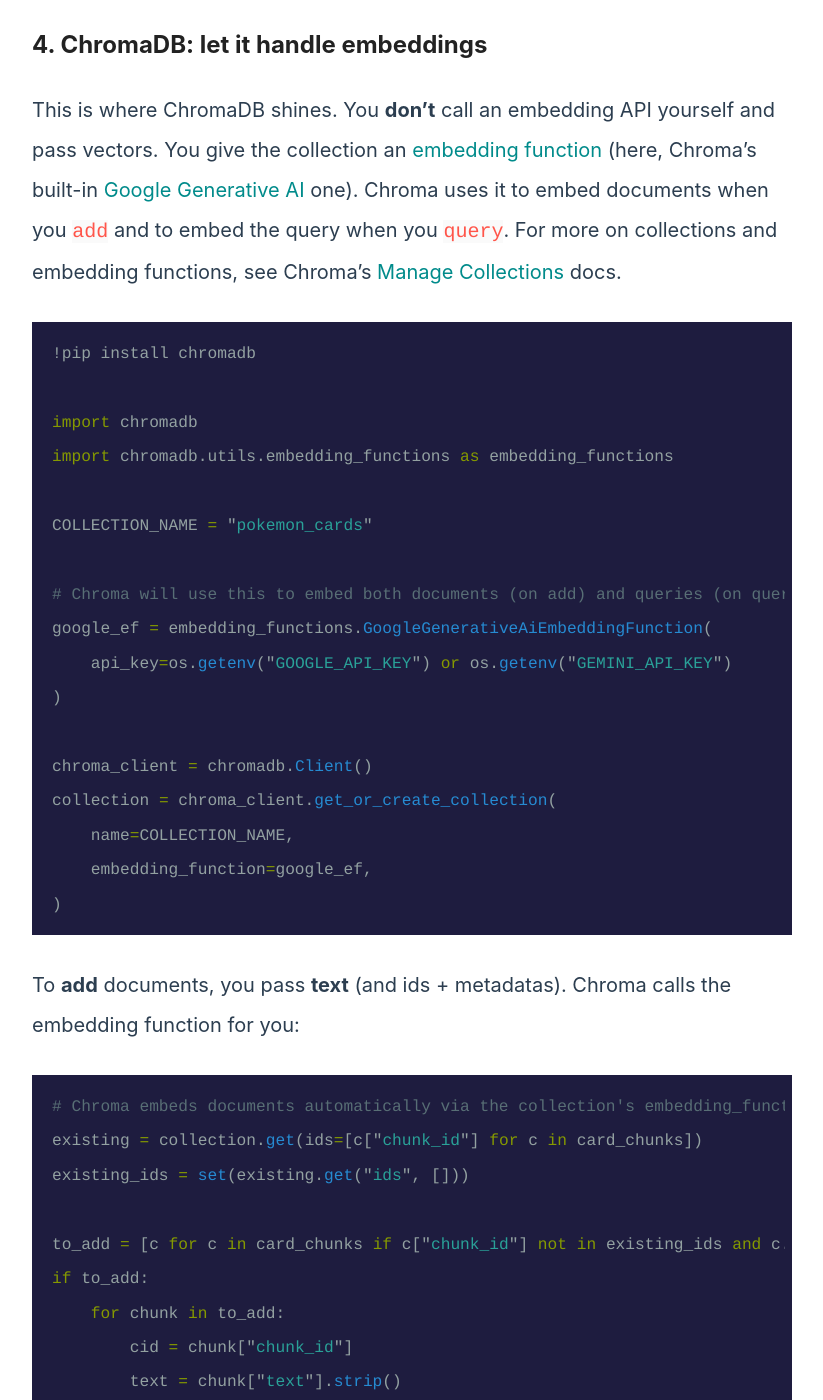
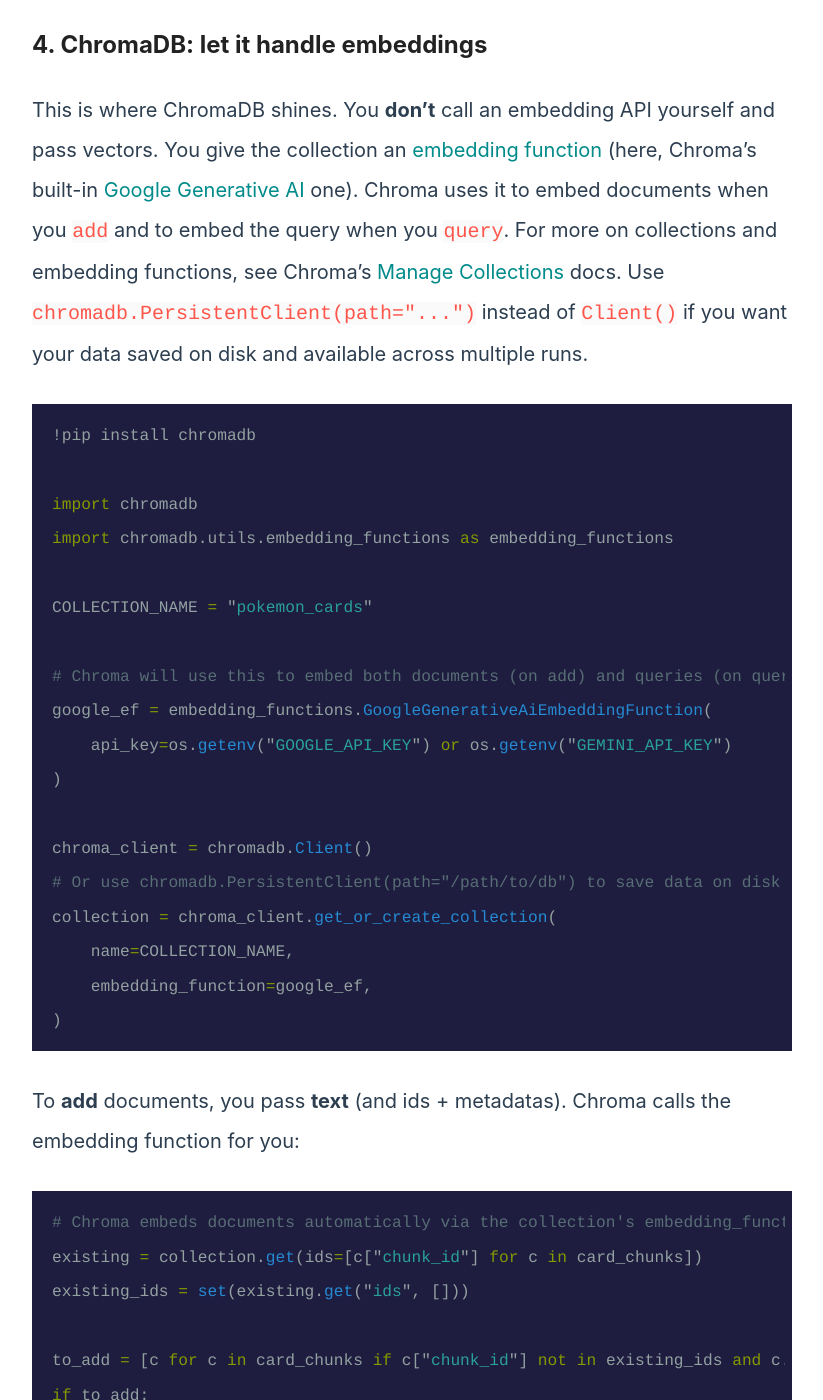
Before and after one commit to DamiMartinez/damimartinez.github.io, a Jekyll site: the page built from _posts/2026-02-03-pokemon-card-rag-chromadb-gemini-adk.md, in a window 1280 px wide and 1400 px high, scrolled down 8768 px. Shown: the whole window, without its empty margins (228-1051 px from the left). Built offline with Jekyll 4.4.1, drawn with Linux system fonts in a browser that asks for light colours.

Commit message:
Updating new post on ChromaDB

````diff
--- a/_posts/2026-02-03-pokemon-card-rag-chromadb-gemini-adk.md
+++ b/_posts/2026-02-03-pokemon-card-rag-chromadb-gemini-adk.md
@@ -192,7 +192,7 @@ for source_id, card_json in all_cards_for_chunking:
 
 ## 4. ChromaDB: let it handle embeddings
 
-This is where ChromaDB shines. You **don't** call an embedding API yourself and pass vectors. You give the collection an [embedding function](https://docs.trychroma.com/docs/embeddings/embedding-functions) (here, Chroma's built-in [Google Generative AI](https://docs.trychroma.com/integrations/embedding-models/google-gemini) one). Chroma uses it to embed documents when you `add` and to embed the query when you `query`. For more on collections and embedding functions, see Chroma's [Manage Collections](https://docs.trychroma.com/docs/collections/manage-collections) docs.
+This is where ChromaDB shines. You **don't** call an embedding API yourself and pass vectors. You give the collection an [embedding function](https://docs.trychroma.com/docs/embeddings/embedding-functions) (here, Chroma's built-in [Google Generative AI](https://docs.trychroma.com/integrations/embedding-models/google-gemini) one). Chroma uses it to embed documents when you `add` and to embed the query when you `query`. For more on collections and embedding functions, see Chroma's [Manage Collections](https://docs.trychroma.com/docs/collections/manage-collections) docs. Use `chromadb.PersistentClient(path="...")` instead of `Client()` if you want your data saved on disk and available across multiple runs.
 
 ```python
 !pip install chromadb
@@ -208,6 +208,7 @@ google_ef = embedding_functions.GoogleGenerativeAiEmbeddingFunction(
 )
 
 chroma_client = chromadb.Client()
+# Or use chromadb.PersistentClient(path="/path/to/db") to save data on disk across runs
 collection = chroma_client.get_or_create_collection(
     name=COLLECTION_NAME,
     embedding_function=google_ef,
````
